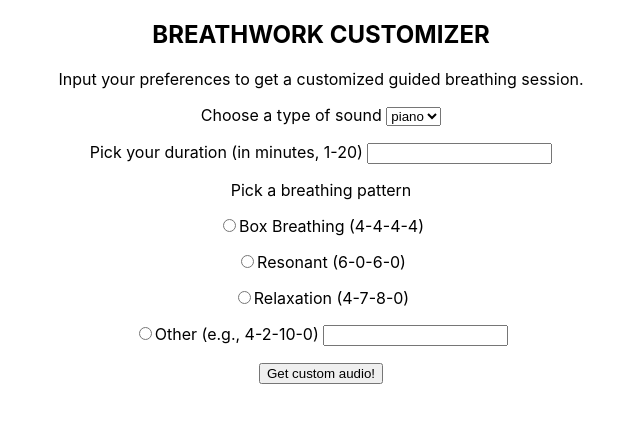
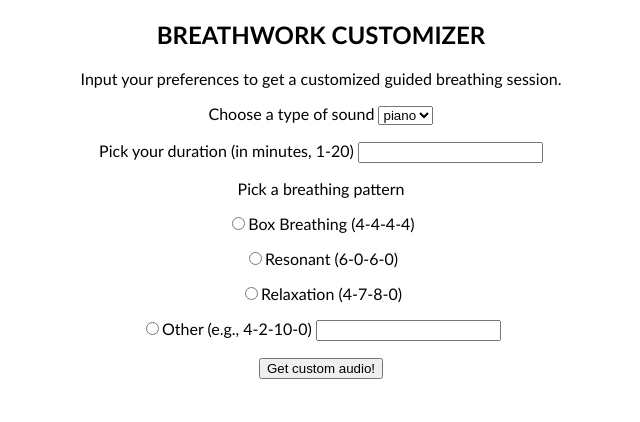
Before and after one commit to sophwag/fe-breathwork-customizer, a React (Create React App) app: page / in a window 1280 px wide. Shown: the top 422 px of the page, without its empty margins (319-959 px from the left). Built offline with nearby package versions, Linux system fonts and the light colour scheme.

Commit message:
Testing a font change

```diff
--- a/src/App.css
+++ b/src/App.css
@@ -1,5 +1,6 @@
 .App {
   text-align: center;
+  font-family:'Trebuchet MS', 'Lucida Sans Unicode', 'Lucida Grande', 'Lucida Sans', Arial, sans-serif
 }
 
 .App-logo {
```
